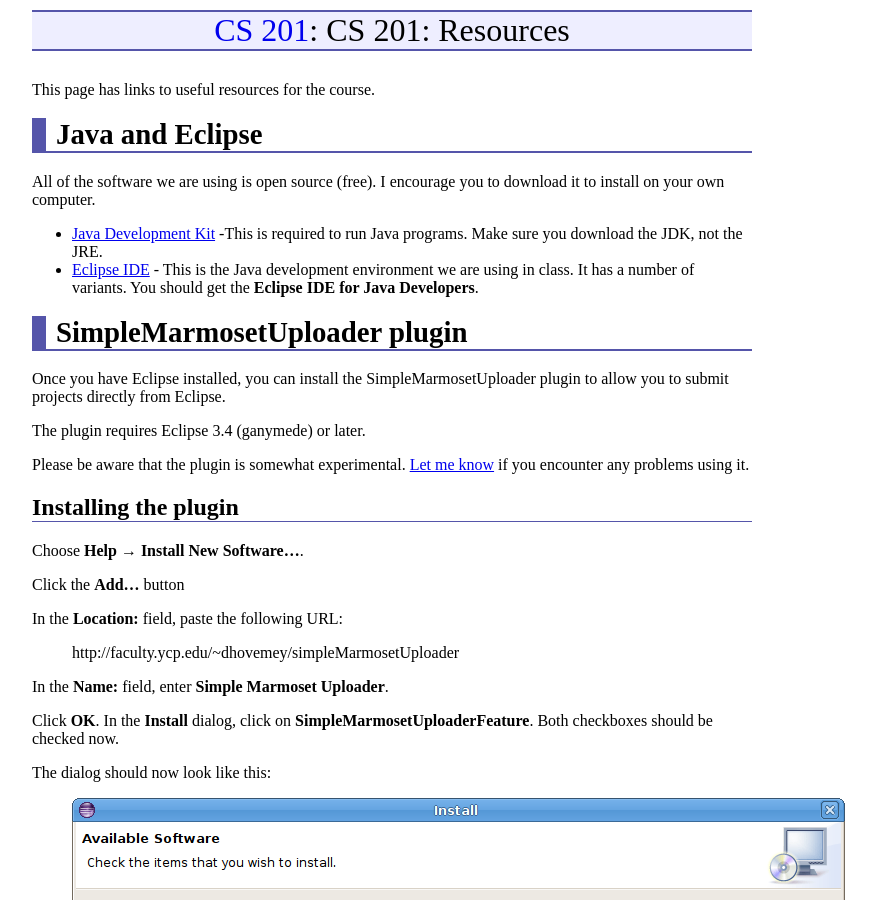
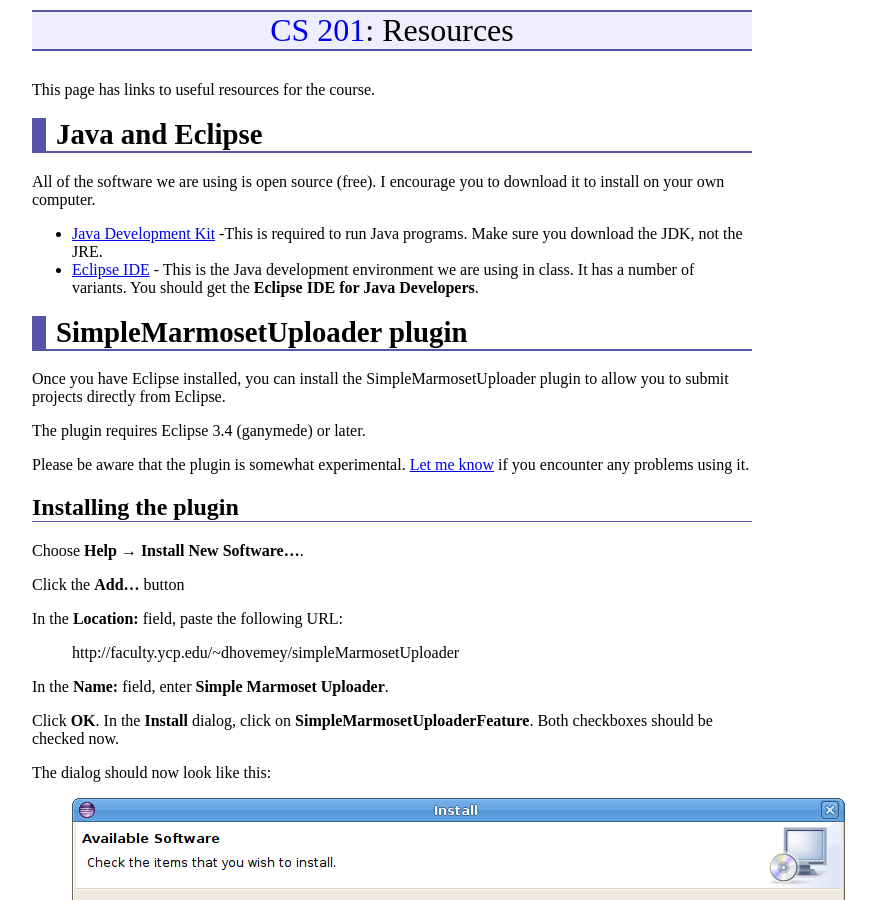
Before and after one commit to ycpcs/cs201-fall2014, a Jekyll site: the page built from resources/index.md, in a window 1280 px wide and 900 px high. Shown: the whole window, without its empty margins (248-1124 px from the left). Built offline with Jekyll 4.4.1, drawn with Linux system fonts in a browser that asks for light colours; nearby versions of some CDN libraries; Markdown is read by kramdown in place of the engine named in the settings.

Commit message:
resources page link

```diff
--- a/resources/index.md
+++ b/resources/index.md
@@ -1,6 +1,6 @@
 ---
 layout: default
-title: "CS 201: Resources"
+title: "Resources"
 ---
 
 This page has links to useful resources for the course.
```
Also changed, not shown: index.md (+1 -0 lines).
